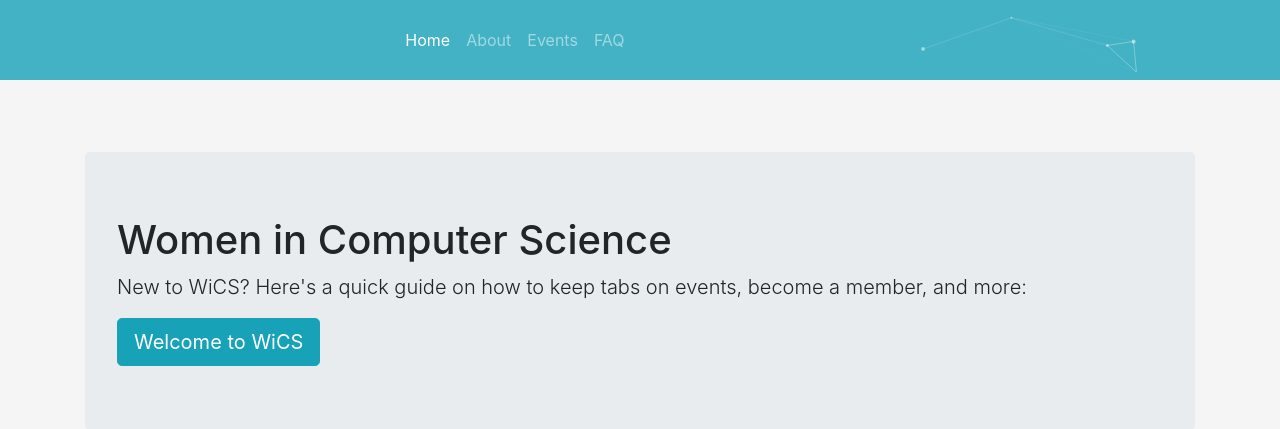
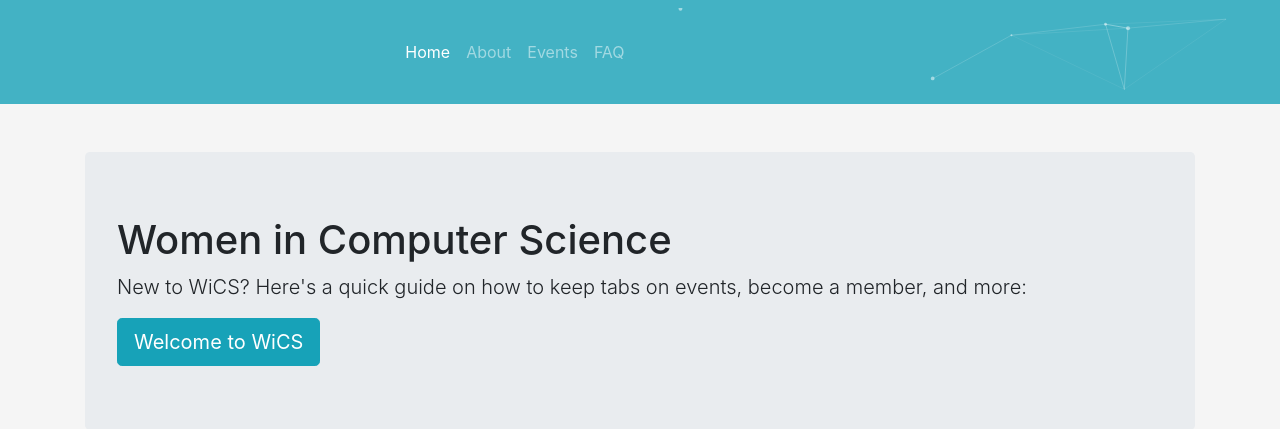
Before and after one commit to WiCSJHU/wicsjhu.github.io, a PHP site: page / in a window 1280 px wide. Shown: the top 429 px of the page. Run offline with PHP 8.4, Linux system fonts and the light colour scheme.

Commit message:
elongated navbar vertically to match original length

```diff
--- a/css/heroic-features.css
+++ b/css/heroic-features.css
@@ -28,6 +28,6 @@ body {
 #particles-js {
   position: absolute;
   width: 100%;
-    height: 10%;
+    height: 13%;
     z-index: 2;
 }
```
